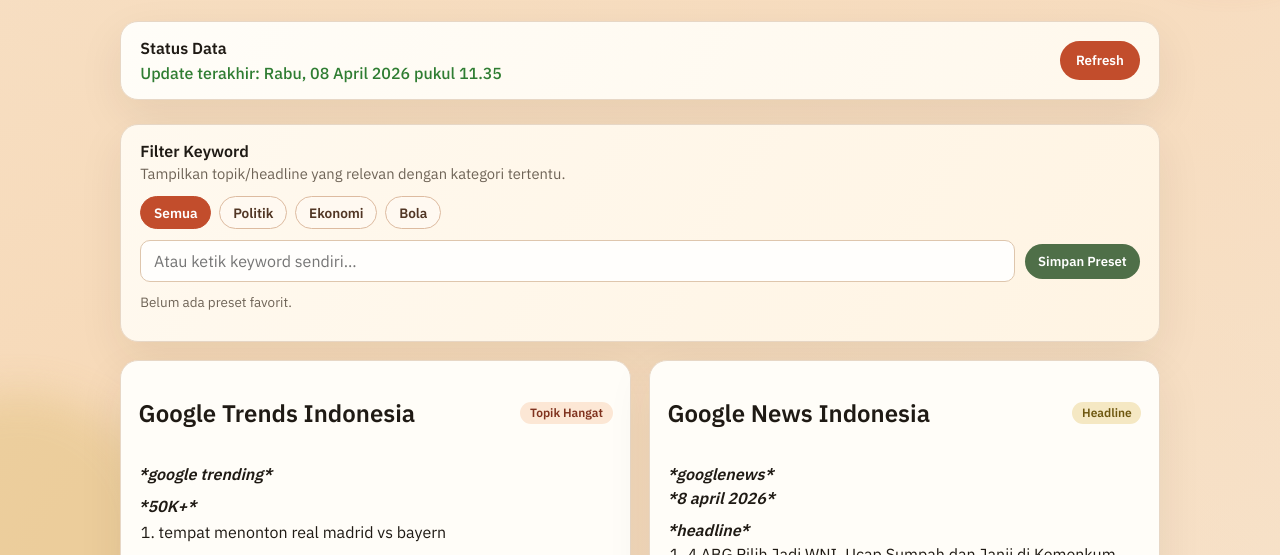
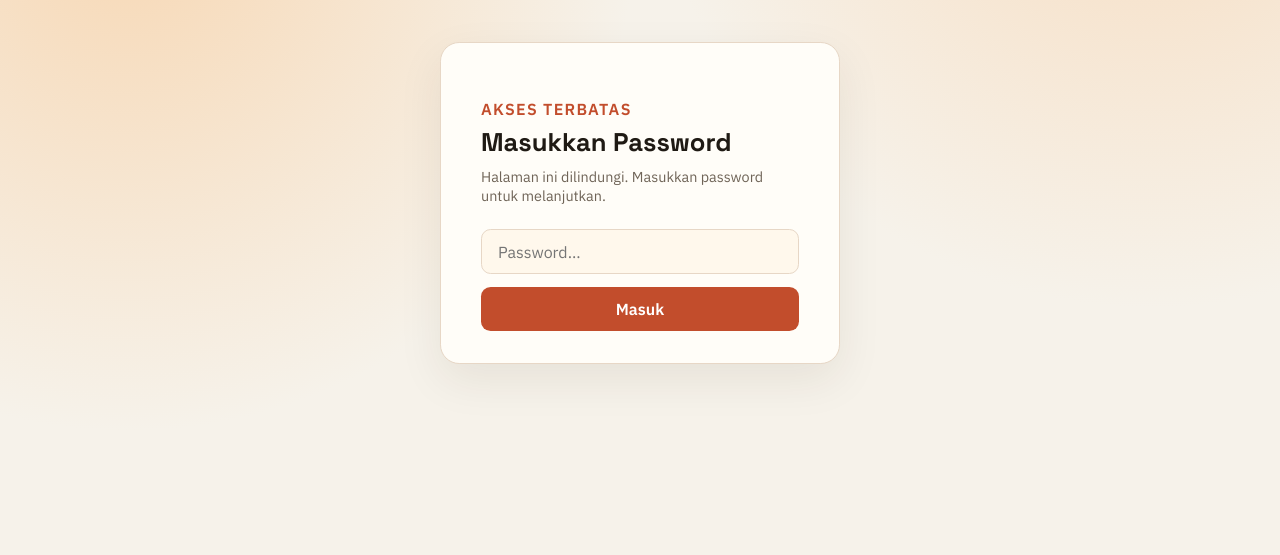
Before and after one commit to denytebe/terbaru, a website: page index.html in a window 1280 px wide. Shown: the part 197-752 px from the top of the page. Drawn offline with Linux system fonts and the light colour scheme.

Commit message:
feat: tambah halaman password gate

```diff
--- a/app.css
+++ b/app.css
@@ -516,3 +516,87 @@
     align-items: stretch;
   }
 }
+
+/* ── Password Gate ──────────────────────────────────────── */
+#passwordGate {
+  position: fixed;
+  inset: 0;
+  z-index: 9999;
+  display: flex;
+  align-items: center;
+  justify-content: center;
+  background:
+    radial-gradient(circle at 10% 15%, #f7d8b5 0, transparent 38%),
+    radial-gradient(circle at 90% 0, #f7dcbf 0, transparent 36%),
+    var(--bg);
+}
+
+#passwordGate.hidden {
+  display: none;
+}
+
+.gate-card {
+  background: var(--surface);
+  border: 1px solid var(--line);
+  border-radius: 1.2rem;
+  padding: 2.5rem 2.5rem 2rem;
+  width: min(400px, 92vw);
+  box-shadow: var(--shadow);
+}
+
+.gate-card h2 {
+  font-family: "Space Grotesk", sans-serif;
+  font-size: 1.6rem;
+  margin: 0.3rem 0 0.6rem;
+}
+
+.gate-desc {
+  color: var(--muted);
+  font-size: 0.9rem;
+  margin: 0 0 1.5rem;
+}
+
+#gateForm {
+  display: flex;
+  flex-direction: column;
+  gap: 0.8rem;
+}
+
+#gateInput {
+  padding: 0.7rem 1rem;
+  border: 1px solid var(--line);
+  border-radius: 0.6rem;
+  font-size: 1rem;
+  font-family: inherit;
+  background: var(--surface-strong);
+  color: var(--text);
+  outline: none;
+  transition: border-color 0.15s;
+}
+
+#gateInput:focus {
+  border-color: var(--brand);
+}
+
+#gateForm button[type="submit"] {
+  background: var(--brand);
+  color: #fff;
+  border: none;
+  border-radius: 0.6rem;
+  padding: 0.75rem;
+  font-size: 1rem;
+  font-weight: 600;
+  font-family: inherit;
+  cursor: pointer;
+  transition: opacity 0.15s;
+}
+
+#gateForm button[type="submit"]:hover {
+  opacity: 0.88;
+}
+
+.gate-error {
+  color: #c0392b;
+  font-size: 0.85rem;
+  margin: 0;
+}
--- a/app.js
+++ b/app.js
@@ -1,3 +1,30 @@
+// ── Password Gate ────────────────────────────────────────────
+(function () {
+  const GATE_KEY = "radar-tren-auth";
+  const gate = document.getElementById("passwordGate");
+  if (!gate) return;
+
+  // Cek apakah sudah pernah login di sesi ini
+  if (sessionStorage.getItem(GATE_KEY) === "1") {
+    gate.classList.add("hidden");
+    return;
+  }
+
+  document.getElementById("gateForm").addEventListener("submit", function (e) {
+    e.preventDefault();
+    const val = document.getElementById("gateInput").value;
+    if (val === atob("Y2lza2VrMTIz")) {
+      sessionStorage.setItem(GATE_KEY, "1");
+      gate.classList.add("hidden");
+    } else {
+      const err = document.getElementById("gateError");
+      err.hidden = false;
+      document.getElementById("gateInput").value = "";
+      document.getElementById("gateInput").focus();
+    }
+  });
+})();
+
 const DATA_PATHS = {
   trends: "./data/trends-id.json",
   news: "./data/news-id.json"
--- a/index.html
+++ b/index.html
@@ -17,6 +17,20 @@
     <link rel="stylesheet" href="app.css" />
   </head>
   <body>
+    <!-- Password Gate -->
+    <div id="passwordGate">
+      <div class="gate-card">
+        <p class="kicker">Akses Terbatas</p>
+        <h2>Masukkan Password</h2>
+        <p class="gate-desc">Halaman ini dilindungi. Masukkan password untuk melanjutkan.</p>
+        <form id="gateForm" autocomplete="off">
+          <input id="gateInput" type="password" placeholder="Password..." autocomplete="current-password" />
+          <p id="gateError" class="gate-error" hidden>Password salah. Coba lagi.</p>
+          <button type="submit">Masuk</button>
+        </form>
+      </div>
+    </div>
+
     <div class="bg-orb orb-a" aria-hidden="true"></div>
     <div class="bg-orb orb-b" aria-hidden="true"></div>
 
```
